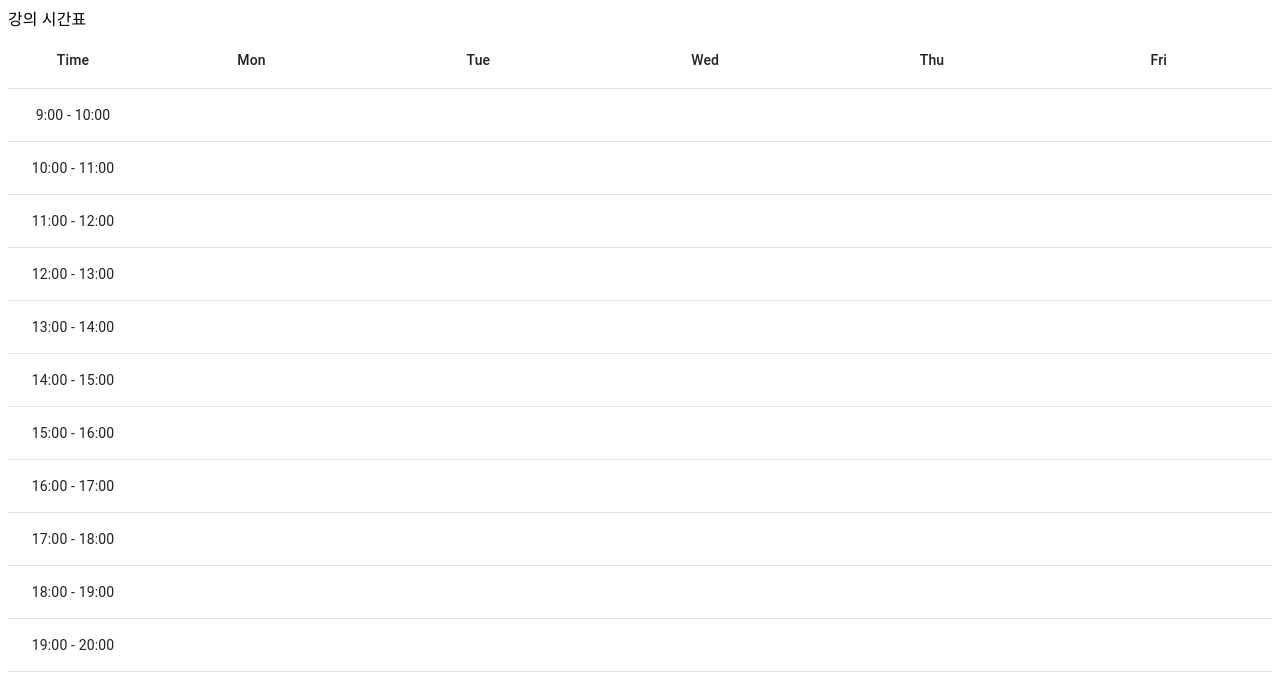
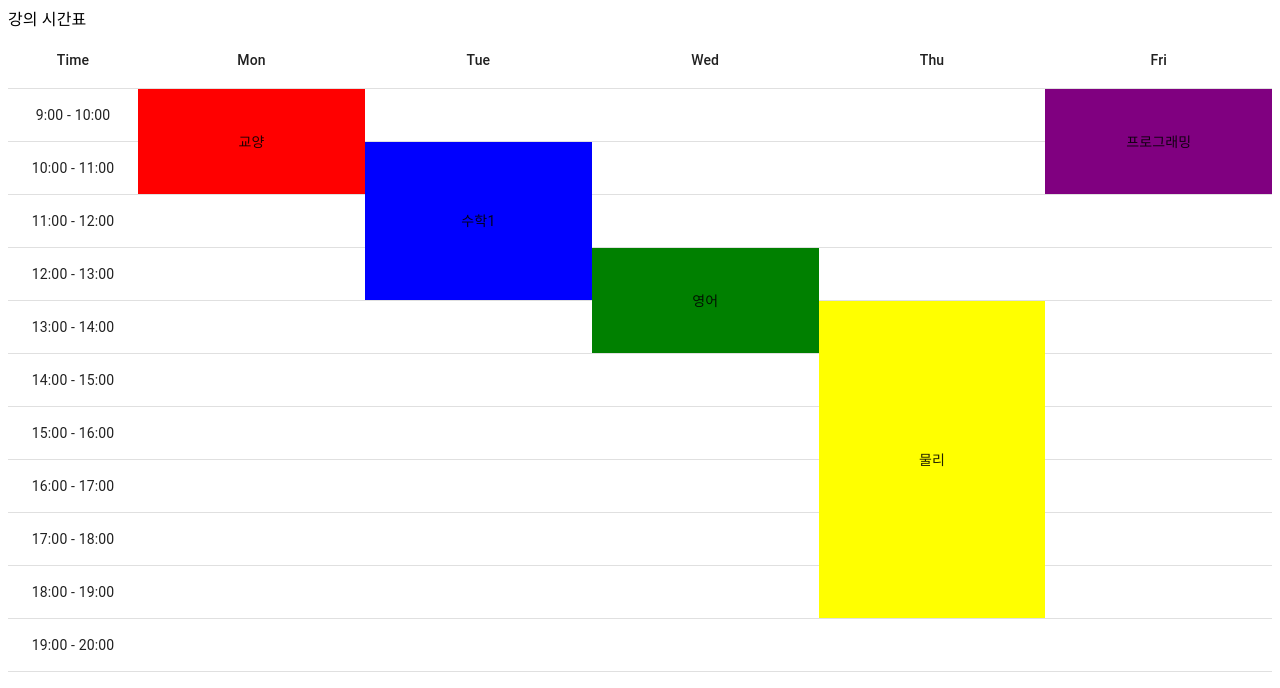
Before and after one commit to ssh891123/TimeTable, a React (Create React App) app: page / in a window 1280 px wide. Shown: the top 688 px of the page. Built offline with nearby package versions, Linux system fonts and the light colour scheme.

Commit message:
[feat] timeCell Component 기능추가
- test경우 추가
- timeCell에서 미리 정의된 강의 스케줄이 있으면 backcolor가 변경되도록 기능 추가

```diff
--- a/src/Timetable/Timetable.jsx
+++ b/src/Timetable/Timetable.jsx
@@ -1,10 +1,13 @@
 import { TableContainer, Typography, Table, TableHead, TableBody, TableRow, TableCell } from '@mui/material';
 import React from 'react';
 import TimeTableRow from './TimeTableRow';
+
+
 const hourData = Array.from({length: 11}, (i, j) => j+9);
 //[9, 10, ... 19]
 
 function TimeTable() {
+
     return (
         <>
         <TableContainer>
@@ -26,7 +29,7 @@ function TimeTable() {
                     {hourData.map((time, index) => (
                         <TableRow key={index}>
                             <TableCell align="center">{`${time}:00 - ${time+1}:00`}</TableCell>
-                            <TimeTableRow></TimeTableRow>
+                            <TimeTableRow timeNum={time}/>
                         </TableRow>
                     ))}
                 </TableBody>
--- a/src/Timetable/TimetableCell.jsx
+++ b/src/Timetable/TimetableCell.jsx
@@ -1,9 +1,32 @@
-import React from 'react';
+import React, { useMemo } from 'react';
 import { TableCell } from '@mui/material';
+import { useRecoilState } from 'recoil';
+import { timeTableState } from '../store/store';
 
-function TimeTableCell() {
+function TimeTableCell({day, timeNum}) {
+    const [timeTableData, setTimeTableData] = useRecoilState(timeTableState);
+    // 요일, 현재시간 -> timeTableData 현재, 시간에 해당하는 data
+    // 시작 <= 현재시간 <= 끝
+    const timeData = useMemo(() =>
+        timeTableData[day].find(
+        (time) => time.start <= timeNum && timeNum <= time.end)
+    , [day, timeNum, timeTableData]);
+    console.log(timeData);
     return (
-        <TableCell/>
+        <>
+        {
+            timeData?.start === timeNum ?
+            <TableCell
+                style={{backgroundColor:timeData.color, position:"relative"}}
+                align="center"
+                rowSpan={timeData.end - timeData.start}>
+                {timeData.name}
+            </TableCell>
+            : timeData?.start < timeNum && timeNum < timeData?.end ?
+                null
+                : <TableCell/>
+        }
+        </>
     )
 }
 
--- a/src/Timetable/TimetableRow.jsx
+++ b/src/Timetable/TimetableRow.jsx
@@ -1,14 +1,14 @@
-import react from 'react';
+import React from 'react';
 import TimeTableCell from './TimeTableCell';
 
-function TimeTableRow() {
+function TimeTableRow({...props}) {
     return (
         <>
-        <TimeTableCell/>
-        <TimeTableCell/>
-        <TimeTableCell/>
-        <TimeTableCell/>
-        <TimeTableCell/>
+        <TimeTableCell day="mon" {...props} />
+        <TimeTableCell day="tue" {...props} />
+        <TimeTableCell day="wed" {...props} />
+        <TimeTableCell day="thu" {...props} />
+        <TimeTableCell day="fri" {...props} />
         </>
     )
 }
--- a/src/index.js
+++ b/src/index.js
@@ -1,10 +1,13 @@
 import React from 'react';
 import ReactDOM from 'react-dom';
 import App from './App';
+import { RecoilRoot } from 'recoil';
 
 ReactDOM.render(
   <React.StrictMode>
+      <RecoilRoot>
         <App />
+      </RecoilRoot>
   </React.StrictMode>,
   document.getElementById('root')
 );
--- /dev/null
+++ b/src/store/store.js
@@ -0,0 +1,12 @@
+import {atom} from "recoil"
+
+export const timeTableState = atom({
+    key:'timeTableState',
+    default: {
+        mon:[{start: 9, end: 11, name:"교양", color: "red", id:1}],
+        tue:[{start: 10, end: 13, name:"수학1", color: "blue", id:2}],
+        wed:[{start: 12, end: 14, name:"영어", color: "green", id:3}],
+        thu:[{start: 13, end: 19, name:"물리", color: "yellow", id:4}],
+        fri:[{start: 9, end: 11, name:"프로그래밍", color: "purple", id:5}],
+    }
+})
```
